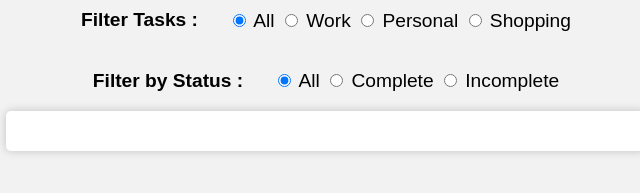
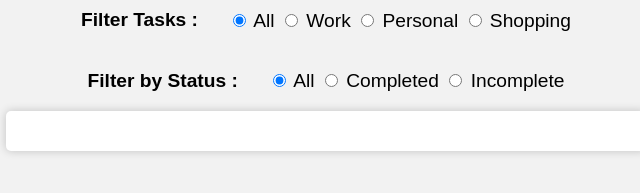
Before and after one commit to Rajeshds20/JS-Task-Manager, a plain HTML site: page index.html in a window 1280 px wide. Shown: the part 463-656 px from the top of the page, 314-954 px from the left. Drawn offline with Linux system fonts and the light colour scheme.

Commit message:
UI Text change

```diff
--- a/index.html
+++ b/index.html
@@ -50,7 +50,7 @@
             <label for="alls">All</label>
 
             <input type="radio" id="completed" name="complete" value="completed">
-            <label for="completed">Complete</label>
+            <label for="completed">Completed</label>
 
             <input type="radio" id="incomplete" name="complete" value="incomplete">
             <label for="incomplete">Incomplete</label>
```
